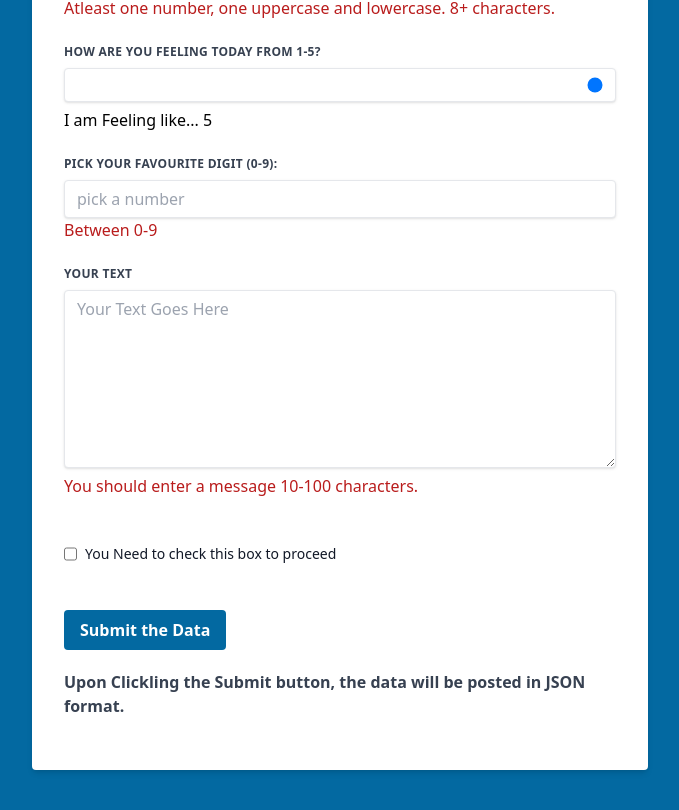
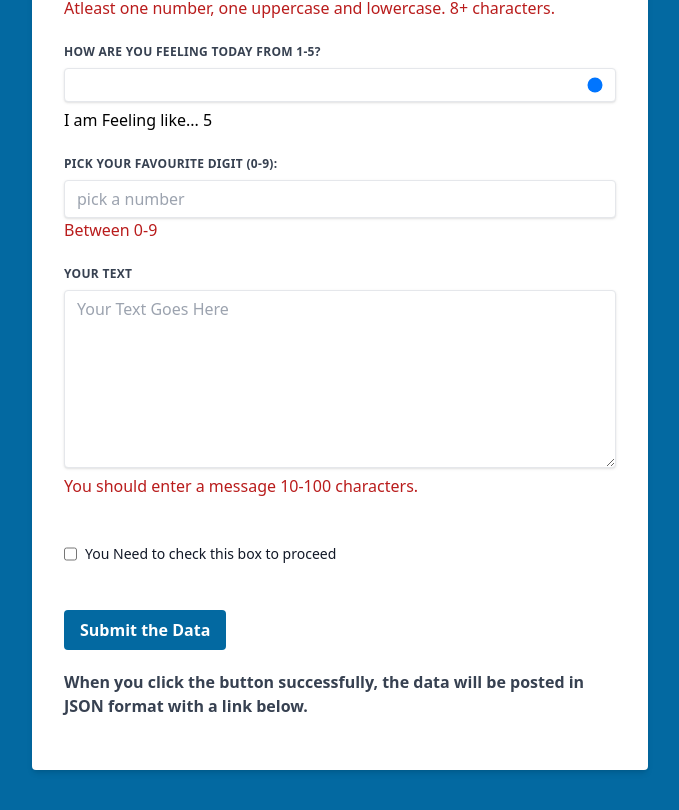
Before and after one commit to Zulaxy/assignment-with-forms-and-testing, a React (Create React App) app: page / in a window 1280 px wide. Shown: the part 420-1230 px from the top of the page, without its empty margins (300-979 px from the left). Built offline with nearby package versions, Linux system fonts and the light colour scheme.

Commit message:
second commit

```diff
--- a/src/components/SubmitForm.js
+++ b/src/components/SubmitForm.js
@@ -268,12 +268,10 @@ const SubmitForm = () => {
               {isLoading && <LoadingSpinner />}
             </div>
             <p className="my-5 text-gray-700 text-m font-semibold">
-              Upon Clickling the Submit button, the data will be posted in JSON
-              format.
+              When you click the button successfully, the data will be posted in
+              JSON format with a link below.
             </p>
-            {formSent && (
-              <FormSubmitted  />
-            )}
+            {formSent && <FormSubmitted />}
             {isLoading && "Sending your data"}
           </div>
         </form>
```
